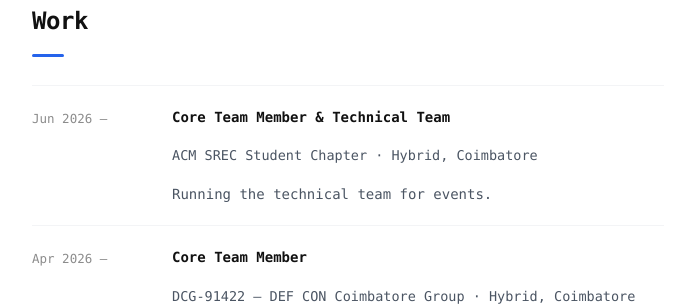
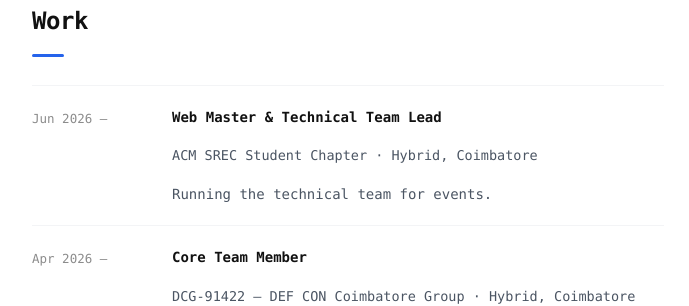
Before and after one commit to shreyanth-sureshkrishnaa/personal-site, a Jekyll site: the page built from work/index.html, in a window 1280 px wide. Shown: the part 123-429 px from the top of the page, without its empty margins (292-981 px from the left). Built offline with Jekyll 4.4.1, drawn with Linux system fonts in a browser that asks for light colours.

```diff
--- a/work/index.html
+++ b/work/index.html
@@ -9,7 +9,7 @@
 <div class="entry">
   <div class="entry-time">Jun 2026 –</div>
   <div class="entry-body">
-    <p class="entry-role">Core Team Member & Technical Team</p>
+    <p class="entry-role">Web Master & Technical Team Lead</p>
     <p class="entry-org">ACM SREC Student Chapter · Hybrid, Coimbatore</p>
     <p class="entry-desc">Running the technical team for events.</p>
   </div>
```
